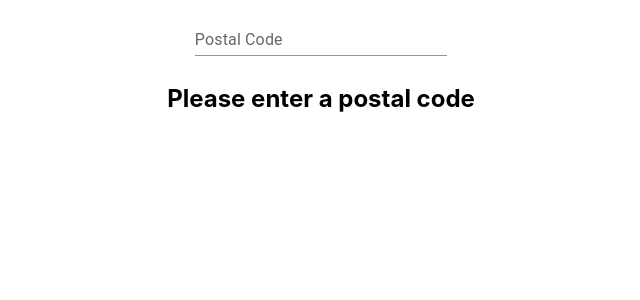
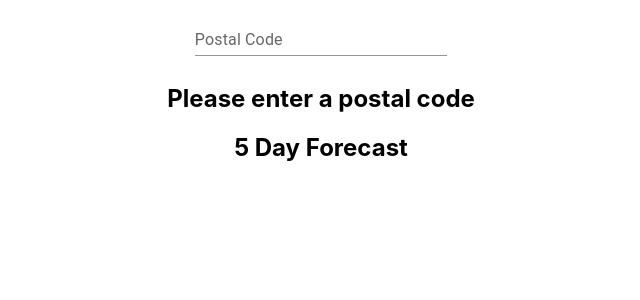
Before and after one commit to abhiram-satha/weatherApp, a React (Create React App) app: page / in a window 1280 px wide. Shown: the top 300 px of the page, without its empty margins (319-959 px from the left). Built offline with nearby package versions, Linux system fonts and the light colour scheme.

Commit message:
Passing array to weekly component

```diff
--- a/src/App.js
+++ b/src/App.js
@@ -4,6 +4,7 @@ import DailyTemp from "./components/DailyTemp";
 import SearchInput from "./components/SearchInput";
 import { useEffect, useState } from "react";
 import axios from "axios";
+import Weekly from "./components/Weekly";
 
 function App() {
   const [temperature, setTemperature] = useState([]);
@@ -50,6 +51,7 @@ function App() {
         city={city}
         weatherArray={weatherArray}
       />
+      <Weekly weeklyForecastArray={weeklyForecastArray} />
     </div>
   );
 }
--- /dev/null
+++ b/src/components/Forecast.jsx
@@ -0,0 +1,8 @@
+
+export default function Forecast ({forecastObject}) {
+
+
+  return (
+    <><p>repeat</p></>
+  )
+}
--- /dev/null
+++ b/src/components/Weekly.jsx
@@ -0,0 +1,25 @@
+import Forecast from "./Forecast";
+
+export default function Weekly({weeklyForecastArray}) {
+
+
+const forecastSplit = () => {
+  let newForecastArray = []
+  for (let i = 0; i < weeklyForecastArray.length; i += 8) {
+    console.log(weeklyForecastArray[i])
+    newForecastArray.push(<Forecast
+      forecastObject={weeklyForecastArray[i]}
+    />)
+  }
+  return newForecastArray
+}
+
+forecastSplit();
+  return (
+    <>
+
+    <h2>5 Day Forecast</h2>
+      {forecastSplit()}
+    </>
+  )
+}
```
